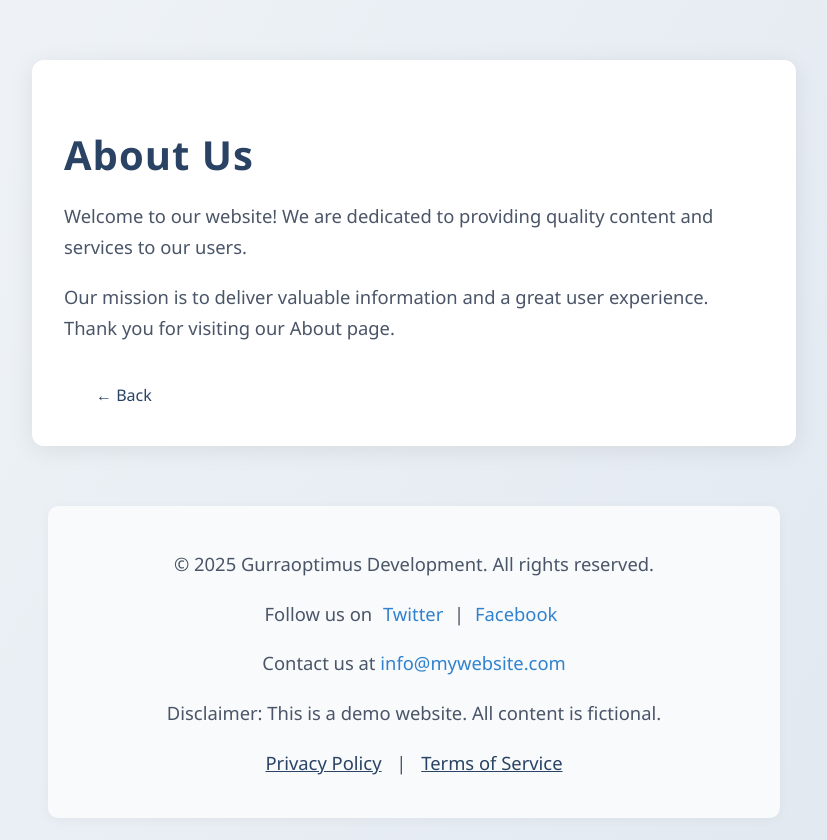
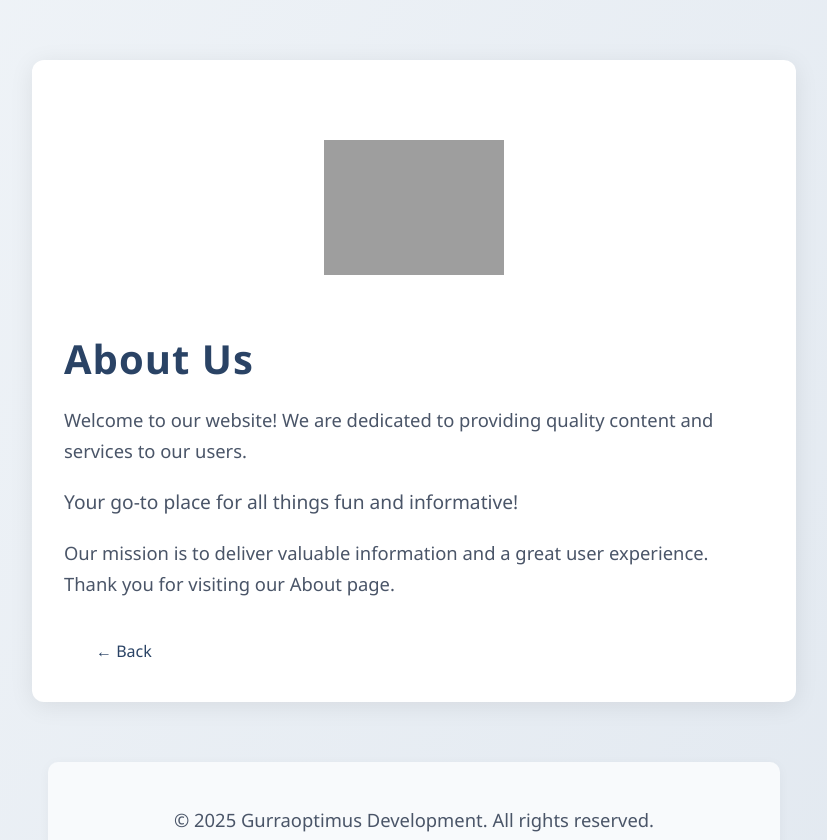
Before and after one commit to gurraoptimus/SnipeStack, a PHP site: page /about.php in a window 1280 px wide. Shown: the top 840 px of the page, without its empty margins (226-1053 px from the left). Run offline with PHP 8.4, Linux system fonts and the light colour scheme; grey boxes are pictures that could not be loaded.

Commit message:
SnipeStack

```diff
--- a/about.php
+++ b/about.php
@@ -7,8 +7,16 @@
 <html lang="en">
 <head>
     <meta charset="UTF-8">
-    <title>About Us - My Website</title>
+    <title>About Us - SnipeStack</title>
     <meta name="viewport" content="width=device-width, initial-scale=1.0">
+    <meta name="description" content="Learn more about us and our mission.">
+    <meta name="keywords" content="About, Company, Mission, Team">
+    <meta name="author" content="Gurraoptimus">
+    <meta name="copyright" content="Gurraoptimus Development">
+    <meta name="robots" content="index, follow">
+    <meta name="theme-color" content="#333">
+    <link rel="icon" href="https://raw.githubusercontent.com/gurraoptimus/SnipeStack/gh-page/assets/icon.ico" type="image/x-icon">
+    <link rel="stylesheet" href="https://cdnjs.cloudflare.com/ajax/libs/font-awesome/6.0.0-beta3/css/all.min.css">
     <style>
         body {
             font-family: 'Segoe UI', Arial, sans-serif;
@@ -49,9 +57,13 @@
 <body>
 
     <div class="container">
-        <h1>About Us</h1>
-        <p>Welcome to our website! We are dedicated to providing quality content and services to our users.</p>
-        <p>Our mission is to deliver valuable information and a great user experience. Thank you for visiting our About page.</p>
+<div style="text-align: center; margin-top: 40px;">
+    <img src="https://raw.githubusercontent.com/gurraoptimus/SnipeStack/gh-page/assets/SnipeStack.png" alt="SnipeStack Logo" style="max-width: 180px; height: auto; margin-bottom: 24px;">
+    </div>
+        <h1 style="text-align: left; color: #2a4365;">About Us</h1>
+        <p style="text-align: left;">Welcome to our website! We are dedicated to providing quality content and services to our users.</p>
+        <p style="text-align: left; font-size: 1.2rem; color: #4a5568;">Your go-to place for all things fun and informative!</p>
+        <p style="text-align: bottom;">Our mission is to deliver valuable information and a great user experience. Thank you for visiting our About page.</p>
      <a href="javascript:history.back()" style="display:inline-block;margin:24px 0 0 32px;color:#2a4365;text-decoration:none;font-weight:500;font-size:1rem;">
         &larr; Back
     </a>
--- a/index.php
+++ b/index.php
@@ -9,7 +9,7 @@
     <meta name="copyright" content="gurraoptimus development">
     <meta name="robots" content="index, follow">
     <meta name="theme-color" content="#333">
-    <link rel="icon" href="favicon.ico" type="image/x-icon">
+    <link rel="icon" href="https://raw.githubusercontent.com/gurraoptimus/SnipeStack/gh-page/assets/icon.ico" type="image/x-icon">
     <link rel="stylesheet" href="https://cdnjs.cloudflare.com/ajax/libs/font-awesome/6.0.0-beta3/css/all.min.css">
     <title>SnipStack</title>
     <style>
@@ -70,6 +70,8 @@
 </head>
 <body>
     <?php
+    // Basic PHP Website Example
+    // This is a simple PHP script that generates a web page with some fun elements.
     echo "<h1>Welcome to My PHP Website</h1>";
     echo "<nav>
         <a href=\"\">Home</a> |
```
Also changed, not shown: contact.php (+9 -0 lines), README.md.
